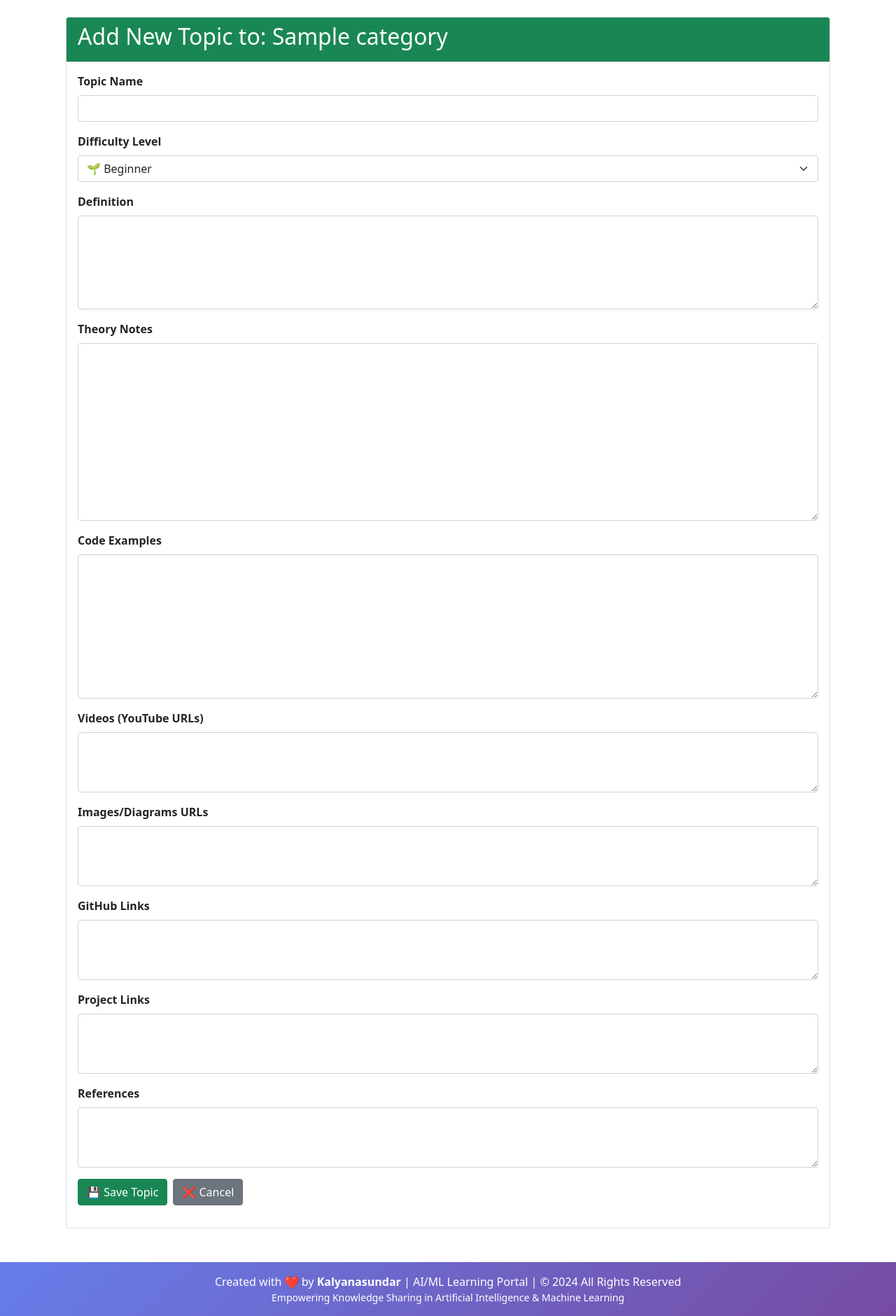
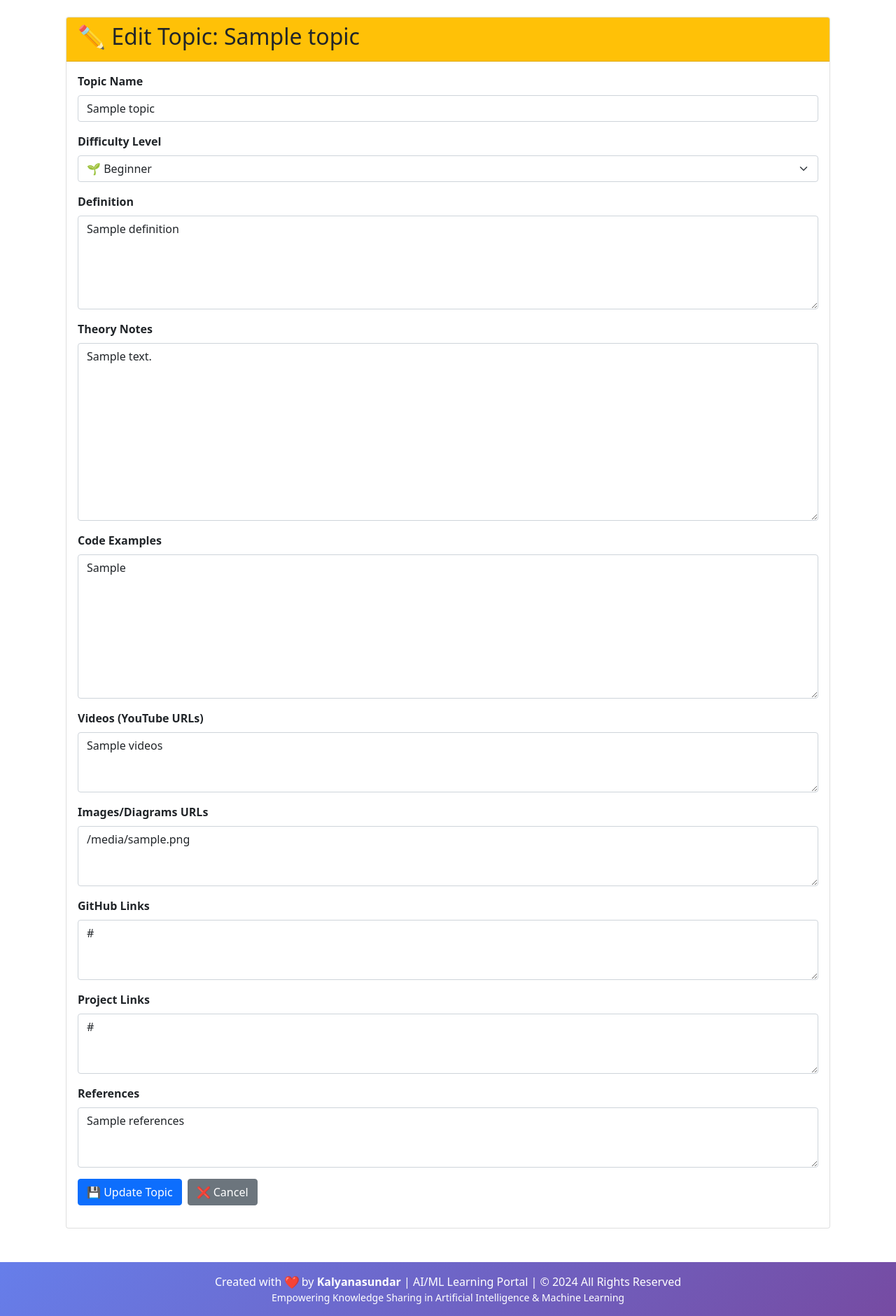
Before and after one commit to sundar66kalyan/aiml-learning-portal, a Python web app: template templates/edit_topic.html in a window 1280 px wide. Shown: the part 80-1960 px from the top of the page at 70% size. Run offline with Jinja, Linux system fonts and the light colour scheme; the template is opened without the code that fills it: most values are stand-ins (such as "Sample title", 1, 10 or a date in 2020).

Commit message:
Fix edit topic functionality and difficulty display

```diff
--- a/templates/category.html
+++ b/templates/category.html
@@ -20,7 +20,7 @@
                 <div class="d-flex justify-content-between align-items-start">
                     <h5 class="card-title">{{ topic.name }}</h5>
                     {% if topic.difficulty %}
-                                        <span class="badge bg-{% if topic.difficulty == "Beginner" %}success{% elif topic.difficulty == "Intermediate" %}warning{% else %}danger{% endif %}">
+                        <span class="badge {% if topic.difficulty == 'Beginner' %}bg-success{% elif topic.difficulty == 'Intermediate' %}bg-warning{% else %}bg-danger{% endif %}">
                             {{ topic.difficulty }}
                         </span>
                     {% endif %}
--- a/templates/edit_topic.html
+++ b/templates/edit_topic.html
@@ -2,68 +2,68 @@
 {% block content %}
 <div class="container">
     <div class="card">
-        <div class="card-header bg-success text-white">
-            <h2>Add New Topic to: {{ category.name }}</h2>
+        <div class="card-header bg-warning">
+            <h2>✏️ Edit Topic: {{ topic.name }}</h2>
         </div>
         <div class="card-body">
             <form method="POST">
                 <div class="mb-3">
                     <label class="form-label fw-bold">Topic Name</label>
-                    <input type="text" name="name" class="form-control" required>
+                    <input type="text" name="name" class="form-control" value="{{ topic.name }}" required>
                 </div>
 
                 <div class="mb-3">
                     <label class="form-label fw-bold">Difficulty Level</label>
                     <select name="difficulty" class="form-select">
-                        <option value="Beginner">🌱 Beginner</option>
-                        <option value="Intermediate">📘 Intermediate</option>
-                        <option value="Advanced">🚀 Advanced</option>
+                        <option value="Beginner" {% if topic.difficulty == 'Beginner' %}selected{% endif %}>🌱 Beginner</option>
+                        <option value="Intermediate" {% if topic.difficulty == 'Intermediate' %}selected{% endif %}>📘 Intermediate</option>
+                        <option value="Advanced" {% if topic.difficulty == 'Advanced' %}selected{% endif %}>🚀 Advanced</option>
                     </select>
                 </div>
 
                 <div class="mb-3">
                     <label class="form-label fw-bold">Definition</label>
-                    <textarea name="definition" class="form-control" rows="5"></textarea>
+                    <textarea name="definition" class="form-control" rows="5">{{ topic.definition or '' }}</textarea>
                 </div>
 
                 <div class="mb-3">
                     <label class="form-label fw-bold">Theory Notes</label>
-                    <textarea name="theory_notes" class="form-control" rows="10"></textarea>
+                    <textarea name="theory_notes" class="form-control" rows="10">{{ topic.theory_notes or '' }}</textarea>
                 </div>
 
                 <div class="mb-3">
                     <label class="form-label fw-bold">Code Examples</label>
-                    <textarea name="code_examples" class="form-control" rows="8"></textarea>
+                    <textarea name="code_examples" class="form-control" rows="8">{{ topic.code_examples or '' }}</textarea>
                 </div>
 
                 <div class="mb-3">
                     <label class="form-label fw-bold">Videos (YouTube URLs)</label>
-                    <textarea name="videos" class="form-control" rows="3"></textarea>
+                    <textarea name="videos" class="form-control" rows="3">{{ topic.videos or '' }}</textarea>
                 </div>
 
                 <div class="mb-3">
                     <label class="form-label fw-bold">Images/Diagrams URLs</label>
-                    <textarea name="images_diagrams" class="form-control" rows="3"></textarea>
+                    <textarea name="images_diagrams" class="form-control" rows="3">{{ topic.images_diagrams or '' }}</textarea>
                 </div>
 
                 <div class="mb-3">
                     <label class="form-label fw-bold">GitHub Links</label>
-                    <textarea name="github_links" class="form-control" rows="3"></textarea>
+                    <textarea name="github_links" class="form-control" rows="3">{{ topic.github_links or '' }}</textarea>
                 </div>
 
                 <div class="mb-3">
                     <label class="form-label fw-bold">Project Links</label>
-                    <textarea name="project_links" class="form-control" rows="3"></textarea>
+                    <textarea name="project_links" class="form-control" rows="3">{{ topic.project_links or '' }}</textarea>
                 </div>
 
                 <div class="mb-3">
                     <label class="form-label fw-bold">References</label>
-                    <textarea name="references" class="form-control" rows="3"></textarea>
+                    <textarea name="references" class="form-control" rows="3">{{ topic.references or '' }}</textarea>
                 </div>
 
                 <div class="d-flex gap-2">
-                    <button type="submit" class="btn btn-success">💾 Save Topic</button>
-                    <a href="{{ url_for('view_category', category_id=category.id) }}" class="btn btn-secondary">❌ Cancel</a>
+                    <button type="submit" class="btn btn-primary">💾 Update Topic</button>
+                    <a href="{{ url_for('view_topic', topic_id=topic.id) }}" class="btn btn-secondary">❌ Cancel</a>
                 </div>
             </form>
         </div>
```
Also changed, not shown: app.py (+17 -12 lines), fix_db_schema.py (added, +26 -0 lines). Lines whose indentation alone changed are shown as unchanged.
